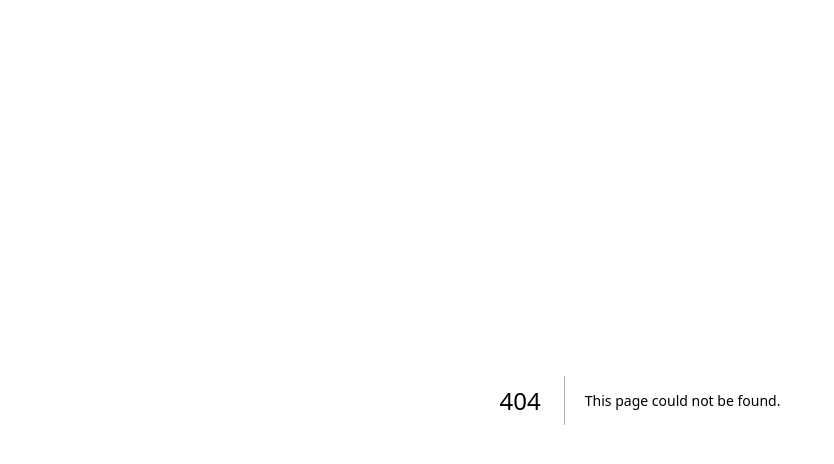
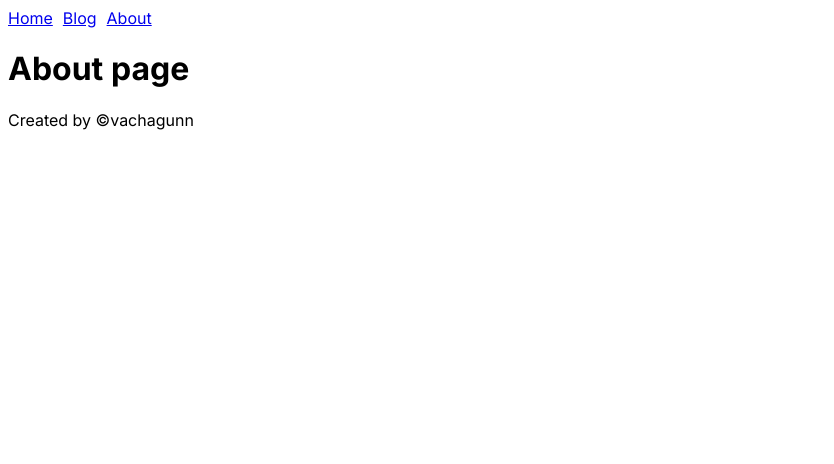
Before and after one commit to vachagunn/NextJS_pet_project, a Next.js app: page /about in a window 1280 px wide. Before the commit this address had no page. Shown: the top 464 px of the page, without its empty margins (0-834 px from the left). Built offline with nearby package versions, Linux system fonts and the light colour scheme.

Commit message:
start project

```diff
--- /dev/null
+++ b/app/about/page.tsx
@@ -0,0 +1,3 @@
+export default function About() {
+    return <h1>About page</h1>;
+}
--- a/app/globals.css
+++ b/app/globals.css
@@ -1,27 +1,5 @@
-@tailwind base;
-@tailwind components;
-@tailwind utilities;
-
-:root {
-  --foreground-rgb: 0, 0, 0;
-  --background-start-rgb: 214, 219, 220;
-  --background-end-rgb: 255, 255, 255;
+.links {
+  display: flex;
+  flex-direction: row;
+  gap: 10px;
 }
-
-@media (prefers-color-scheme: dark) {
-  :root {
-    --foreground-rgb: 255, 255, 255;
-    --background-start-rgb: 0, 0, 0;
-    --background-end-rgb: 0, 0, 0;
-  }
-}
-
-body {
-  color: rgb(var(--foreground-rgb));
-  background: linear-gradient(
-      to bottom,
-      transparent,
-      rgb(var(--background-end-rgb))
-    )
-    rgb(var(--background-start-rgb));
-}
--- a/app/layout.tsx
+++ b/app/layout.tsx
@@ -1,11 +1,13 @@
+import { Header } from '@/components/Header'
 import './globals.css'
 import type { Metadata } from 'next'
 import { Inter } from 'next/font/google'
+import { Footer } from '@/components/Footer'
 
 const inter = Inter({ subsets: ['latin'] })
 
 export const metadata: Metadata = {
-  title: 'Create Next App',
+  title: 'Next App',
   description: 'Generated by create next app',
 }
 
@@ -16,7 +18,13 @@ export default function RootLayout({
 }) {
   return (
     <html lang="en">
-      <body className={inter.className}>{children}</body>
+      <body className={inter.className}>
+        <Header />
+        <main className="container">
+          {children}
+        </main>
+        <Footer />
+      </body>
     </html>
   )
 }
--- a/app/page.tsx
+++ b/app/page.tsx
@@ -1,113 +1,5 @@
-import Image from 'next/image'
-
 export default function Home() {
   return (
-    <main className="flex min-h-screen flex-col items-center justify-between p-24">
-      <div className="z-10 max-w-5xl w-full items-center justify-between font-mono text-sm lg:flex">
-        <p className="fixed left-0 top-0 flex w-full justify-center border-b border-gray-300 bg-gradient-to-b from-zinc-200 pb-6 pt-8 backdrop-blur-2xl dark:border-neutral-800 dark:bg-zinc-800/30 dark:from-inherit lg:static lg:w-auto  lg:rounded-xl lg:border lg:bg-gray-200 lg:p-4 lg:dark:bg-zinc-800/30">
-          Get started by editing&nbsp;
-          <code className="font-mono font-bold">app/page.tsx</code>
-        </p>
-        <div className="fixed bottom-0 left-0 flex h-48 w-full items-end justify-center bg-gradient-to-t from-white via-white dark:from-black dark:via-black lg:static lg:h-auto lg:w-auto lg:bg-none">
-          <a
-            className="pointer-events-none flex place-items-center gap-2 p-8 lg:pointer-events-auto lg:p-0"
-            href="https://vercel.com?utm_source=create-next-app&utm_medium=appdir-template&utm_campaign=create-next-app"
-            target="_blank"
-            rel="noopener noreferrer"
-          >
-            By{' '}
-            <Image
-              src="/vercel.svg"
-              alt="Vercel Logo"
-              className="dark:invert"
-              width={100}
-              height={24}
-              priority
-            />
-          </a>
-        </div>
-      </div>
-
-      <div className="relative flex place-items-center before:absolute before:h-[300px] before:w-[480px] before:-translate-x-1/2 before:rounded-full before:bg-gradient-radial before:from-white before:to-transparent before:blur-2xl before:content-[''] after:absolute after:-z-20 after:h-[180px] after:w-[240px] after:translate-x-1/3 after:bg-gradient-conic after:from-sky-200 after:via-blue-200 after:blur-2xl after:content-[''] before:dark:bg-gradient-to-br before:dark:from-transparent before:dark:to-blue-700 before:dark:opacity-10 after:dark:from-sky-900 after:dark:via-[#0141ff] after:dark:opacity-40 before:lg:h-[360px] z-[-1]">
-        <Image
-          className="relative dark:drop-shadow-[0_0_0.3rem_#ffffff70] dark:invert"
-          src="/next.svg"
-          alt="Next.js Logo"
-          width={180}
-          height={37}
-          priority
-        />
-      </div>
-
-      <div className="mb-32 grid text-center lg:max-w-5xl lg:w-full lg:mb-0 lg:grid-cols-4 lg:text-left">
-        <a
-          href="https://nextjs.org/docs?utm_source=create-next-app&utm_medium=appdir-template&utm_campaign=create-next-app"
-          className="group rounded-lg border border-transparent px-5 py-4 transition-colors hover:border-gray-300 hover:bg-gray-100 hover:dark:border-neutral-700 hover:dark:bg-neutral-800/30"
-          target="_blank"
-          rel="noopener noreferrer"
-        >
-          <h2 className={`mb-3 text-2xl font-semibold`}>
-            Docs{' '}
-            <span className="inline-block transition-transform group-hover:translate-x-1 motion-reduce:transform-none">
-              -&gt;
-            </span>
-          </h2>
-          <p className={`m-0 max-w-[30ch] text-sm opacity-50`}>
-            Find in-depth information about Next.js features and API.
-          </p>
-        </a>
-
-        <a
-          href="https://nextjs.org/learn?utm_source=create-next-app&utm_medium=appdir-template-tw&utm_campaign=create-next-app"
-          className="group rounded-lg border border-transparent px-5 py-4 transition-colors hover:border-gray-300 hover:bg-gray-100 hover:dark:border-neutral-700 hover:dark:bg-neutral-800/30"
-          target="_blank"
-          rel="noopener noreferrer"
-        >
-          <h2 className={`mb-3 text-2xl font-semibold`}>
-            Learn{' '}
-            <span className="inline-block transition-transform group-hover:translate-x-1 motion-reduce:transform-none">
-              -&gt;
-            </span>
-          </h2>
-          <p className={`m-0 max-w-[30ch] text-sm opacity-50`}>
-            Learn about Next.js in an interactive course with&nbsp;quizzes!
-          </p>
-        </a>
-
-        <a
-          href="https://vercel.com/templates?framework=next.js&utm_source=create-next-app&utm_medium=appdir-template&utm_campaign=create-next-app"
-          className="group rounded-lg border border-transparent px-5 py-4 transition-colors hover:border-gray-300 hover:bg-gray-100 hover:dark:border-neutral-700 hover:dark:bg-neutral-800/30"
-          target="_blank"
-          rel="noopener noreferrer"
-        >
-          <h2 className={`mb-3 text-2xl font-semibold`}>
-            Templates{' '}
-            <span className="inline-block transition-transform group-hover:translate-x-1 motion-reduce:transform-none">
-              -&gt;
-            </span>
-          </h2>
-          <p className={`m-0 max-w-[30ch] text-sm opacity-50`}>
-            Explore the Next.js 13 playground.
-          </p>
-        </a>
-
-        <a
-          href="https://vercel.com/new?utm_source=create-next-app&utm_medium=appdir-template&utm_campaign=create-next-app"
-          className="group rounded-lg border border-transparent px-5 py-4 transition-colors hover:border-gray-300 hover:bg-gray-100 hover:dark:border-neutral-700 hover:dark:bg-neutral-800/30"
-          target="_blank"
-          rel="noopener noreferrer"
-        >
-          <h2 className={`mb-3 text-2xl font-semibold`}>
-            Deploy{' '}
-            <span className="inline-block transition-transform group-hover:translate-x-1 motion-reduce:transform-none">
-              -&gt;
-            </span>
-          </h2>
-          <p className={`m-0 max-w-[30ch] text-sm opacity-50`}>
-            Instantly deploy your Next.js site to a shareable URL with Vercel.
-          </p>
-        </a>
-      </div>
-    </main>
+    <h1>Next JS</h1>
   )
 }
--- /dev/null
+++ b/components/Footer.tsx
@@ -0,0 +1,9 @@
+const Footer = () => {
+    return (
+        <footer className="container">
+            Created by &copy;vachagunn
+        </footer>
+    )
+}
+
+export {Footer};
--- /dev/null
+++ b/components/Header.tsx
@@ -0,0 +1,13 @@
+import Link from "next/link";
+
+const Header = () => {
+    return (
+        <header className="links">
+            <Link href="/">Home</Link>
+            <Link href="/blog">Blog</Link>
+            <Link href="/about">About</Link>
+        </header>
+    )
+}
+
+export {Header};
--- a/package.json
+++ b/package.json
@@ -3,9 +3,9 @@
   "version": "0.1.0",
   "private": true,
   "scripts": {
-    "dev": "next dev",
+    "dev": "next dev --turbo -p 8080",
     "build": "next build",
-    "start": "next start",
+    "start": "next start -p 8080",
     "lint": "next lint"
   },
   "dependencies": {
```
Also changed, not shown: 1 other file (tests, documents, lock files or other folders).
